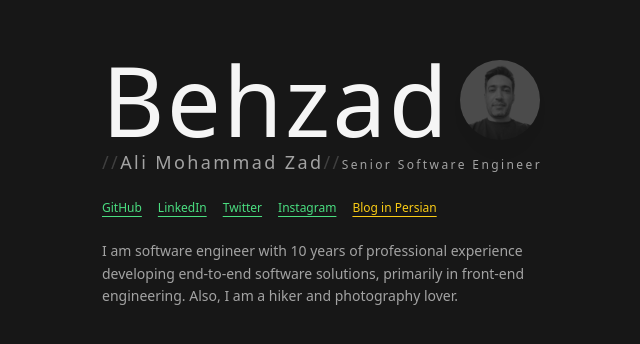
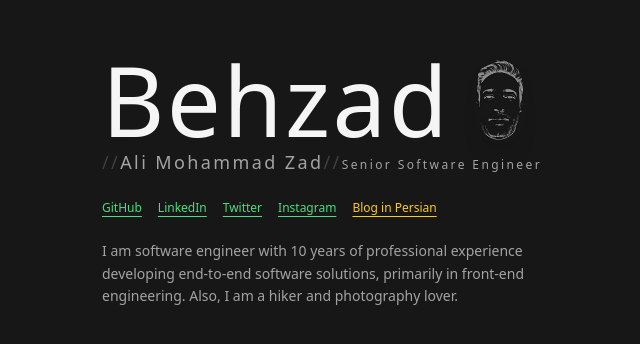
Before and after one commit to behzadam/blog, a Next.js app: page / in a window 1280 px wide. Shown: the part 220-564 px from the top of the page, without its empty margins (314-954 px from the left). Built offline with nearby package versions, Linux system fonts and the light colour scheme; a web font is replaced by a local one.

Commit message:
refactor: update image

```diff
--- a/components/home.tsx
+++ b/components/home.tsx
@@ -29,11 +29,11 @@ export default function Home() {
             <span>Behzad</span>
           </h1>
           <Image
-            src="/assets/avatar.jpeg"
-            width={80}
-            height={80}
+            src="/assets/avatar.png"
+            width={50}
+            height={50}
             alt="Behzad Ali Mohammad Zad"
-            className="rounded-full drop-shadow-xl grayscale opacity-30 hover:grayscale-0 hover:opacity-100 transition-all"
+            className="rounded-full drop-shadow-xl grayscale opacity-60 hover:opacity-100 transition-all"
           />
         </div>
         <h2 className="tk-ivypresto-display text-6xl md:text-8xl flex flex-col tracking-wide">
--- a/interfaces/author.ts
+++ /dev/null
@@ -1,6 +0,0 @@
-type Author = {
-  name: string
-  picture: string
-}
-
-export default Author
```
Also changed, not shown: public/assets/avatar.jpeg (deleted), public/assets/avatar.png (added).
